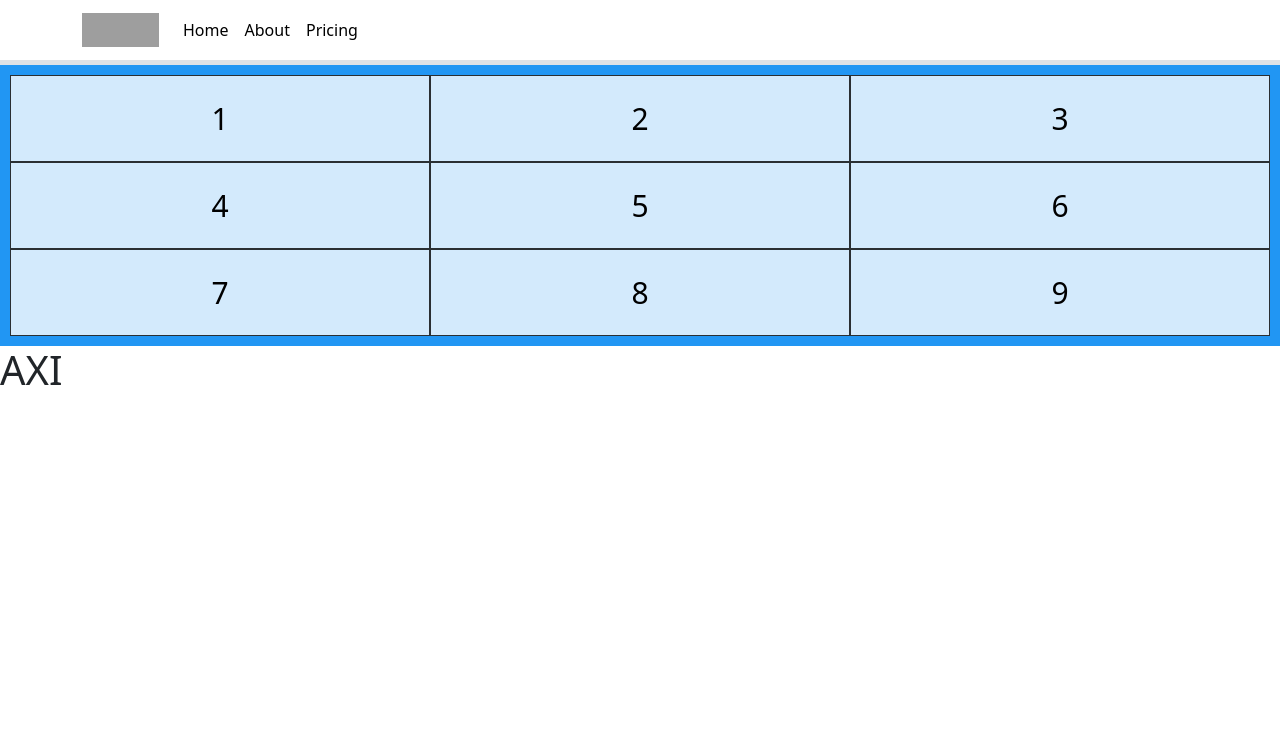
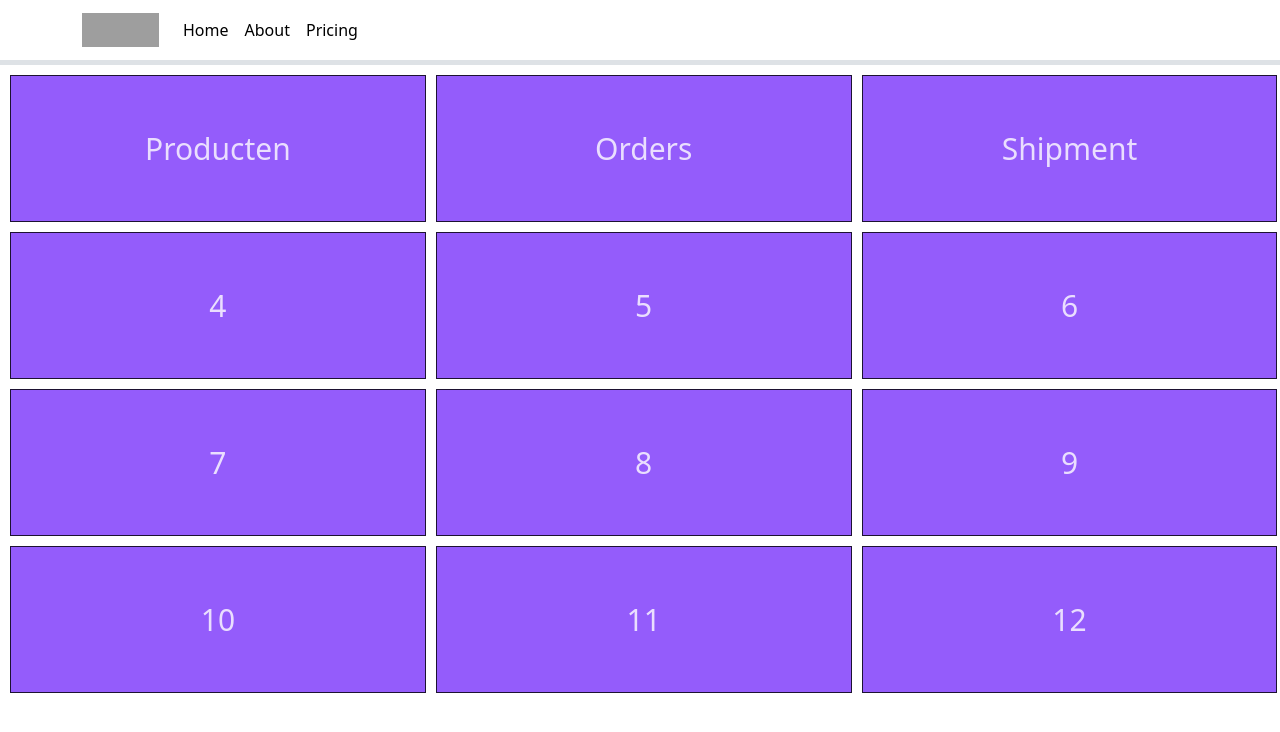
Before and after one commit to JaspervRiel/AxiProgram, a React (Create React App) app in the folder Frontend/axi/: page / in a window 1280 px wide. Shown: the top 732 px of the page. Built offline with nearby package versions, Linux system fonts and the light colour scheme; grey boxes are pictures that could not be loaded.

Commit message:
CSS Grid 1.0

```diff
--- a/Frontend/axi/src/Components/GridButton.css
+++ b/Frontend/axi/src/Components/GridButton.css
@@ -1,15 +1,20 @@
 .grid-container {
     display: grid;
-    grid-template-columns: auto auto auto;
-    background-color: #2196F3;
+    grid-template-columns: 33% 33% 33%;
     padding: 10px;
+    column-gap: 10px;
+    row-gap: 10px;
 }
 .grid-item {
-    background-color: rgba(255, 255, 255, 0.8);
+    background-color:#945cfb;
+    color: rgba(255, 255, 255, 0.8) !important;
     border: 1px solid rgba(0, 0, 0, 0.8);
-    padding: 20px;
+    padding: 50px;
     font-size: 30px;
     text-align: center;
+}
+.grid-container :hover {
+    background-color: #6806f9;
 }
 
 a{
--- a/Frontend/axi/src/Components/GridButton.js
+++ b/Frontend/axi/src/Components/GridButton.js
@@ -3,15 +3,18 @@ import './GridButton.css';
 function GridButton() {
     return (
         <div class="grid-container">
-            <a href="/About" class="grid-item">1</a>
-            <a href="/About" class="grid-item">2</a>
-            <a href="/About" class="grid-item">3</a>
+            <a href="/About" class="grid-item">Producten</a>
+            <a href="/About" class="grid-item">Orders</a>
+            <a href="/About" class="grid-item">Shipment</a>
             <a href="/About" class="grid-item">4</a>
             <a href="/About" class="grid-item">5</a>
             <a href="/About" class="grid-item">6</a>
             <a href="/About" class="grid-item">7</a>
             <a href="/About" class="grid-item">8</a>
             <a href="/About" class="grid-item">9</a>
+            <a href="/About" class="grid-item">10</a>
+            <a href="/About" class="grid-item">11</a>
+            <a href="/About" class="grid-item">12</a>
         </div>
   );
 }
--- a/Frontend/axi/src/Home.js
+++ b/Frontend/axi/src/Home.js
@@ -12,7 +12,6 @@ function Home(){
             <div>
                 <GridButton />
             </div>
-            <h1>AXI</h1>
         </div>
     );
 }
```
